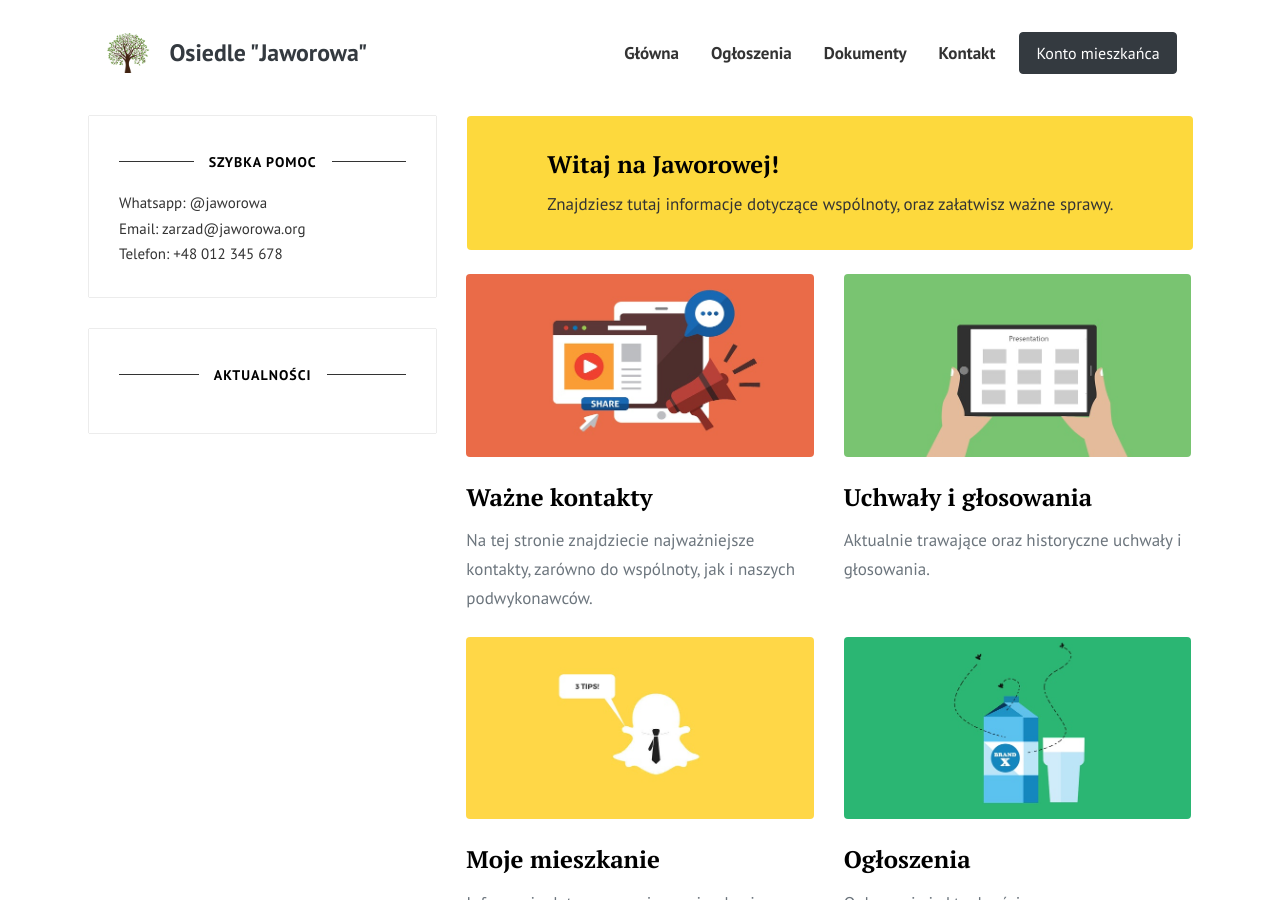
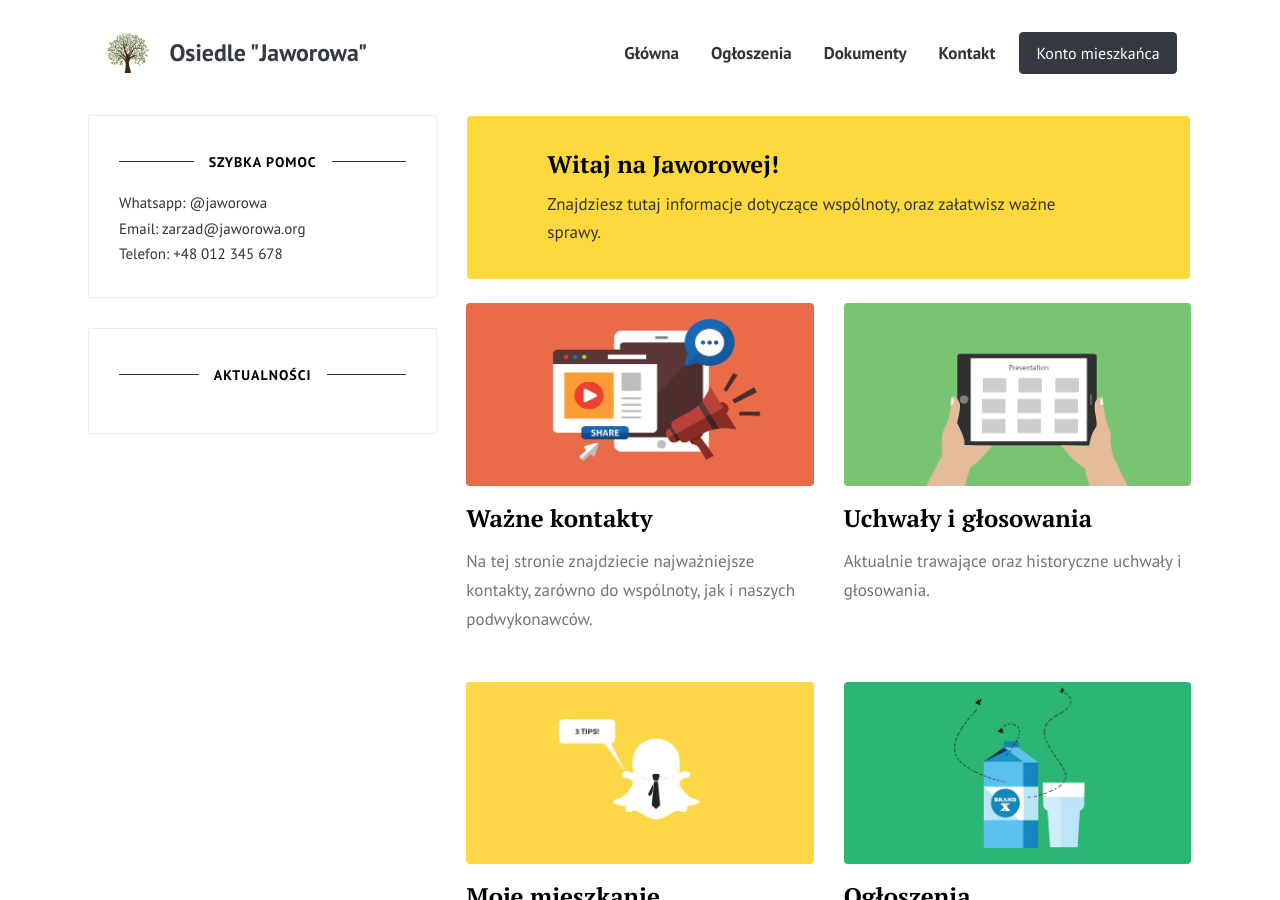
Before and after one commit to jaworowa/www, a Jekyll site: the page built from index.html, in a window 1280 px wide and 900 px high. Built offline with Jekyll 4.4.1, drawn with Linux system fonts in a browser that asks for light colours; the list of posts is cut into pages by our own code.

Commit message:
experimenting with layout

```diff
--- a/_includes/postbox.html
+++ b/_includes/postbox.html
@@ -2,7 +2,7 @@
 {% assign author = site.authors[post.author] %}
 <div class="card">
     <a href="{{ post.url | absolute_url }}">
-        {% if post.image %} <img class="rounded mb-4" src="{{ site.baseurl }}/{{ post.image }}" alt="{{ post.title }}"> {% endif %}
+        {% if post.image %} <img class="rounded mb-3" src="{{ site.baseurl }}/{{ post.image }}" alt="{{ post.title }}"> {% endif %}
     </a>
     <div class="card-block">
         <h2 class="card-title h4 serif-font"><a href="{{ post.url | absolute_url }}">{{ post.title }}</a></h2>
--- a/index.html
+++ b/index.html
@@ -17,7 +17,7 @@ background: '/img/bg-index.jpg'
   <div class="col-sm-8">
     {% if page.url == "/" %}
     <div class="row">
-      <div class="rounded mb-4 ml-3 hero">
+      <div class="rounded mb-4 ml-3 mr-3 hero">
         <div class="row align-items-center justify-content-between pt-3 pb-3">
           <div class="col-md-12">
             <h4 class="font-weight-bold mb-2 serif-font">Witaj na Jaworowej!</h4>
@@ -35,7 +35,7 @@ background: '/img/bg-index.jpg'
 
     <div class="row">
       {% for post in site.posts %}
-      <div class="col-md-6 mb-4">
+      <div class="col-md-6 mb-5">
         {% include postbox.html %}
       </div>
       {% endfor %}
```
